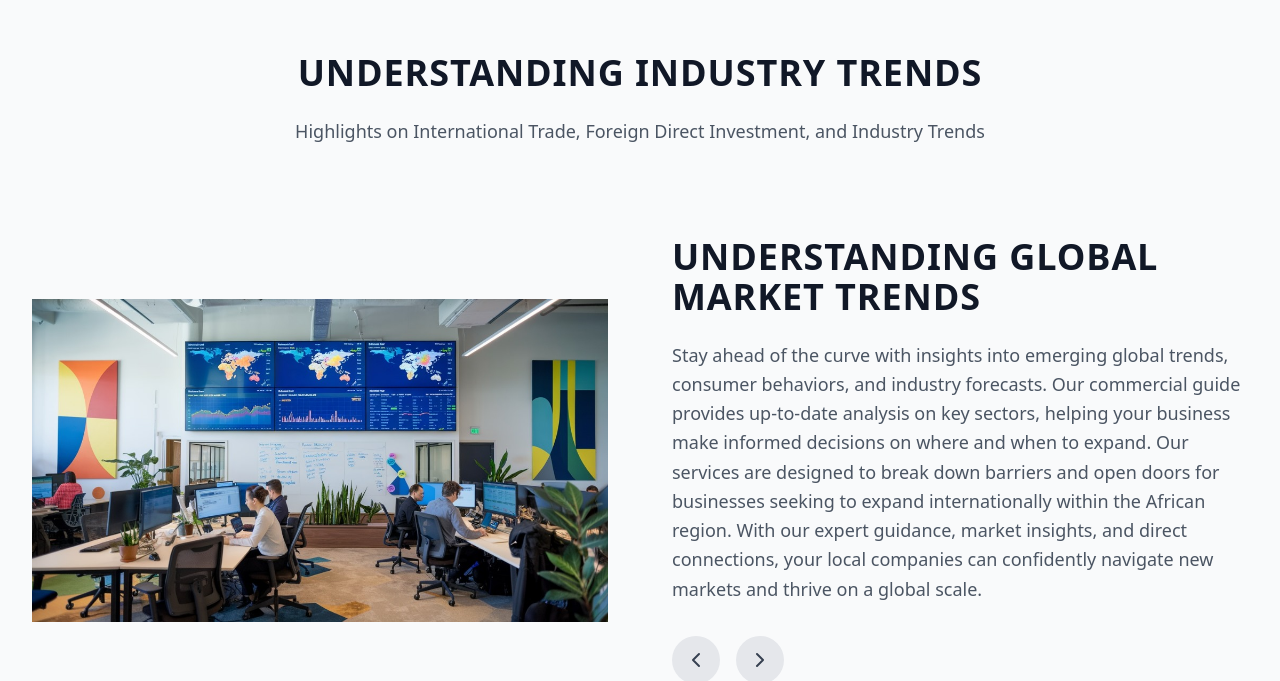
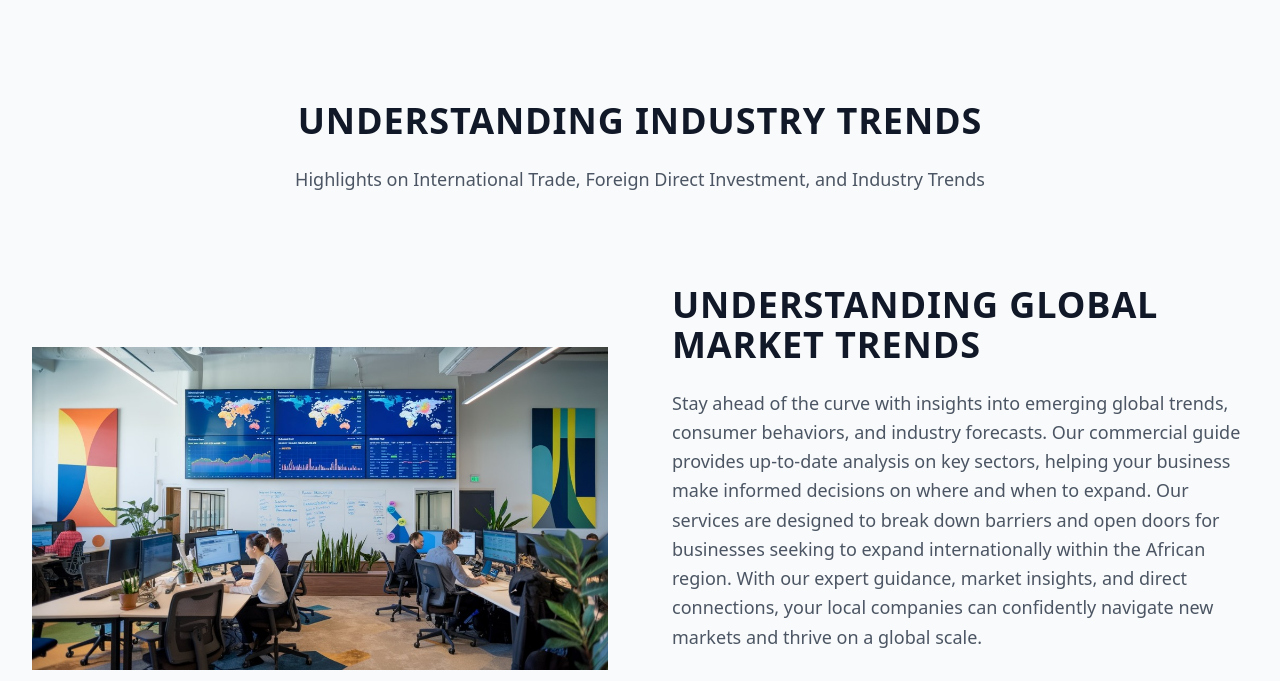
Before and after one commit to bohconcepts/HeritageTriageWebsitenew, a React (Vite) app: page / in a window 1280 px wide. Shown: the part 4115-4796 px from the top of the page. Built offline with nearby package versions, Linux system fonts and the light colour scheme.

Commit message:
Update Carousel.tsx

```diff
--- a/src/components/Carousel.tsx
+++ b/src/components/Carousel.tsx
@@ -60,9 +60,8 @@ export const Carousel: React.FC<CarouselProps> = ({ items = carouselItems }) =>
   };
 
   return (
-
-    <div id="industry-trends" className="py-24 bg-gray-50">
-      <div className="max-w-7xl mx-auto px-4 sm:px-6 lg:px-8">
+    <div id="understanding-industry-trends" className="pt-20 bg-gray-50">
+     <div className="max-w-7xl mx-auto px-4 sm:px-6 lg:px-8 py-16">
         <div className="text-center mb-16">
           <h2 className="text-4xl font-bold tracking-wide uppercase mb-6">Understanding Industry Trends</h2>
           <p className="text-lg text-gray-600 leading-relaxed">
```
